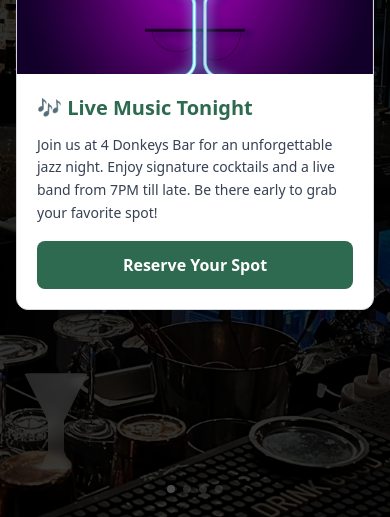
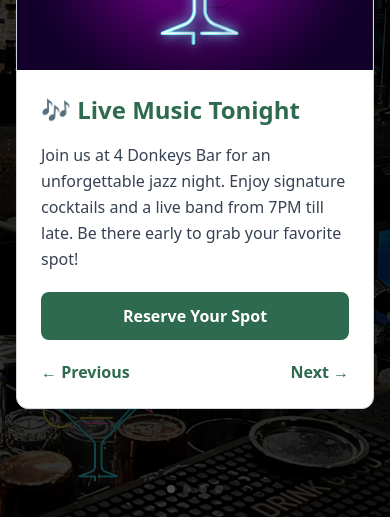
Before and after one commit to Suchix7/Restaurant-Management-System, a React (Vite) app in the folder frontend/: page / in a window 390 px wide. Shown: the part 327-844 px from the top of the page. Built offline with nearby package versions, Linux system fonts and the light colour scheme; no server answers.

Commit message:
updated changed

```diff
--- a/frontend/src/App.jsx
+++ b/frontend/src/App.jsx
@@ -7,7 +7,7 @@
 import "./App.css";
 import LoginPage from "./pages/LoginPage";
 import Dashboard from "./pages/Dashboard";
-import BookingPage from "./pages/BookingPage";
+import BookingPage from "./pages/BookingPageNew";
 import MenuPage from "./pages/MenuPage";
 import GalleryPage from "./pages/GalleryPage";
 import EventsPage from "./pages/EventsPage";
--- /dev/null
+++ b/frontend/src/pages/BookingPageNew.jsx
@@ -0,0 +1,37 @@
+import React from "react";
+import { motion } from "framer-motion";
+import NavBar from "@/components/NavBar";
+import Footer from "@/components/Footer";
+import ReserveVenuePage from "./ReserveVenuePage";
+
+const BookingPage = () => {
+  return (
+    <div className="min-h-screen bg-white relative overflow-hidden">
+      <NavBar forceSolid={true} />
+
+      <div className="relative z-10 container mx-auto px-4 pt-24 pb-16">
+        <motion.div
+          initial={{ opacity: 0, y: 20 }}
+          animate={{ opacity: 1, y: 0 }}
+          transition={{ duration: 0.5 }}
+          className="max-w-4xl mx-auto"
+        >
+          <div className="text-center mb-12">
+            <h1 className="text-4xl font-bold text-gray-900 mb-4">
+              Book with Us
+            </h1>
+            <p className="text-lg text-gray-600">
+              Book our venue for your special events!
+            </p>
+          </div>
+
+          <ReserveVenuePage />
+        </motion.div>
+      </div>
+
+      <Footer />
+    </div>
+  );
+};
+
+export default BookingPage;
--- a/frontend/src/pages/LandingPage.jsx
+++ b/frontend/src/pages/LandingPage.jsx
@@ -14,7 +14,47 @@
 function LandingPage() {
   const [showPopup, setShowPopup] = useState(false);
   const [hasSeenPopup, setHasSeenPopup] = useState(false);
+  // Carousel state (moved out of conditional rendering)
+  const events = [
+    {
+      title: "🎶 Live Music Tonight",
+      description:
+        "Join us at 4 Donkeys Bar for an unforgettable jazz night. Enjoy signature cocktails and a live band from 7PM till late. Be there early to grab your favorite spot!",
+      image: "/images/section.jpg",
+    },
+    {
+      title: "🍹 Ladies Night Thursday",
+      description:
+        "Free cocktails for ladies from 6PM to 9PM. Dance, laugh, and enjoy the best beats from our live DJ all evening!",
+      image: "/images/cocktail1.jpg",
+    },
+    {
+      title: "🎉 Weekend Bash",
+      description:
+        "Don’t miss our weekend bash this Friday! Fire shows, drink specials, and guest DJs to turn the night into a memory.",
+      image: "/images/cocktail4.jpg",
+    },
+  ];
 
+  const [slideIndex, setSlideIndex] = useState(0);
+  const currentEvent = events[slideIndex];
+
+  const nextSlide = () => setSlideIndex((prev) => (prev + 1) % events.length);
+  const prevSlide = () =>
+    setSlideIndex((prev) => (prev === 0 ? events.length - 1 : prev - 1));
+
+  useEffect(() => {
+    const seen = sessionStorage.getItem("seen-event-popup");
+    if (!seen) {
+      const timeout = setTimeout(() => {
+        setShowPopup(true);
+        setHasSeenPopup(true);
+        sessionStorage.setItem("seen-event-popup", "true");
+      }, 5000);
+
+      return () => clearTimeout(timeout);
+    }
+  }, []);
   // Show popup once on first load
   // Show popup after 5 seconds on first load
   useEffect(() => {
@@ -41,25 +81,25 @@
 
       <button
         onClick={() => setShowPopup(true)}
-        className="fixed bottom-6 left-4 md:left-20 md:-translate-y-1/2 z-50 font-semibold transition-all hover:scale-105 active:scale-95 flex items-center justify-center"
+        className="fixed bottom-6 left-4 md:left-20 md:-translate-y-1/2 z-50 transition-all hover:scale-105 active:scale-95"
         style={{
-          clipPath:
-            "polygon(50% 0%, 90% 0%, 60% 40%, 60% 65%, 70% 80%, 30% 80%, 40% 65%, 40% 40%, 10% 0%)",
-          width: "80px",
-          height: "120px",
-          background: `
-      linear-gradient(to bottom, rgba(255, 255, 255, 0.3), rgba(255, 255, 255, 0.1)),
-      radial-gradient(circle at 50% 10%, rgba(255, 255, 255, 0.4), transparent),
-      rgba(255, 255, 255, 0.05)
-    `,
-          backdropFilter: "blur(4px)",
-          WebkitBackdropFilter: "blur(4px)",
-          border: "1px solid rgba(255, 255, 255, 0.3)",
-          boxShadow: "0 8px 30px rgba(0,0,0,0.3)",
-          borderRadius: "14px",
-          color: "#ffffff",
+          width: "160px",
+          background: "transparent",
+          padding: 0,
+          border: "none",
         }}
-      ></button>
+      >
+        <img
+          src="/images/cocktaillogo.png"
+          alt="Cocktail Logo"
+          style={{
+            width: "100%",
+            height: "100%",
+            objectFit: "contain",
+            filter: "drop-shadow(0 0 12px rgba(255, 255, 255, 0.5))", // Glow that follows transparency
+          }}
+        />
+      </button>
 
       {/* Popup Modal */}
       <AnimatePresence>
@@ -90,25 +130,27 @@
               <div className="md:hidden">
                 <div className="flex flex-col">
                   <img
-                    src="/images/section.jpg"
-                    alt="Today's Event"
-                    className="w-full h-48 object-cover"
+                    src={currentEvent.image}
+                    alt={currentEvent.title}
+                    className="w-full h-72 object-cover" // Increased height
                   />
-                  <div className="p-5">
-                    <h2 className="text-xl font-bold mb-3 text-[#2D6A4F]">
-                      🎶 Live Music Tonight
+                  <div className="p-6">
+                    <h2 className="text-2xl font-bold mb-4 text-[#2D6A4F]">
+                      {currentEvent.title}
                     </h2>
-                    <p className="text-sm text-gray-700 leading-relaxed">
-                      Join us at 4 Donkeys Bar for an unforgettable jazz night.
-                      Enjoy signature cocktails and a live band from 7PM till
-                      late. Be there early to grab your favorite spot!
+                    <p className="text-base text-gray-700 leading-relaxed">
+                      {currentEvent.description}
                     </p>
                     <button
                       onClick={() => setShowPopup(false)}
-                      className="mt-4 w-full bg-[#2D6A4F] text-white py-3 rounded-lg font-semibold hover:bg-[#235040] transition-colors"
+                      className="mt-5 w-full bg-[#2D6A4F] text-white py-3 rounded-lg font-semibold hover:bg-[#235040] transition-colors"
                     >
                       Reserve Your Spot
                     </button>
+                    <div className="flex justify-between mt-5 text-base text-[#2D6A4F] font-semibold">
+                      <button onClick={prevSlide}>← Previous</button>
+                      <button onClick={nextSlide}>Next →</button>
+                    </div>
                   </div>
                 </div>
               </div>
@@ -116,18 +158,16 @@
               {/* Desktop View */}
               <div className="hidden md:block">
                 <img
-                  src="/images/section.jpg"
-                  alt="Today's Event"
+                  src={currentEvent.image}
+                  alt={currentEvent.title}
                   className="w-full h-[600px] object-cover"
                 />
                 <div className="p-6">
                   <h2 className="text-2xl font-bold mb-3 text-[#2D6A4F]">
-                    🎶 Live Music Tonight!
+                    {currentEvent.title}
                   </h2>
                   <p className="text-base text-gray-700 mb-4">
-                    Join us at 4 Donkeys Bar for an unforgettable jazz night.
-                    Enjoy signature cocktails and a live band from 7PM till
-                    late. Be there early to grab your favorite spot!
+                    {currentEvent.description}
                   </p>
                   <button
                     onClick={() => setShowPopup(false)}
@@ -135,6 +175,10 @@
                   >
                     Reserve Your Spot
                   </button>
+                  <div className="flex justify-between mt-4 text-[#2D6A4F] font-semibold">
+                    <button onClick={prevSlide}>← Previous</button>
+                    <button onClick={nextSlide}>Next →</button>
+                  </div>
                 </div>
               </div>
             </motion.div>
```
Also changed, not shown: frontend/public/images/cocktaillogo.png (added).
